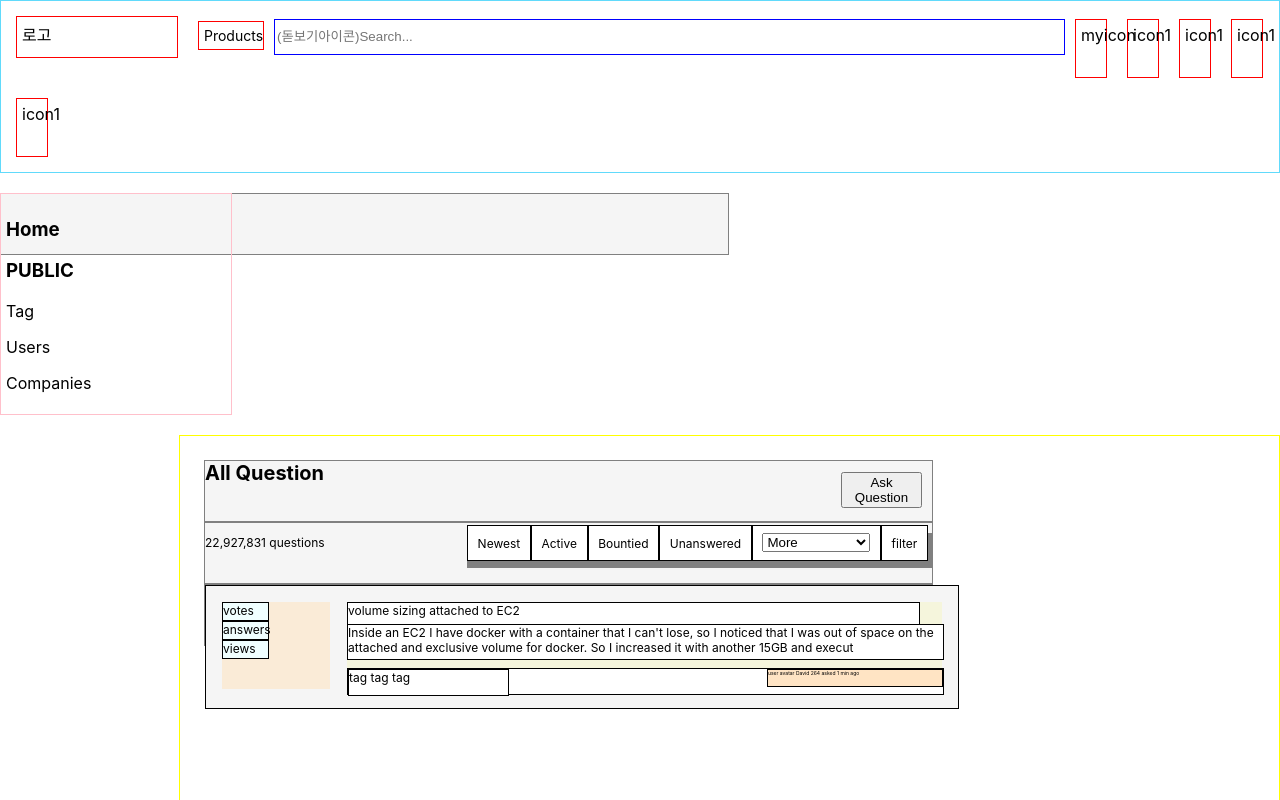
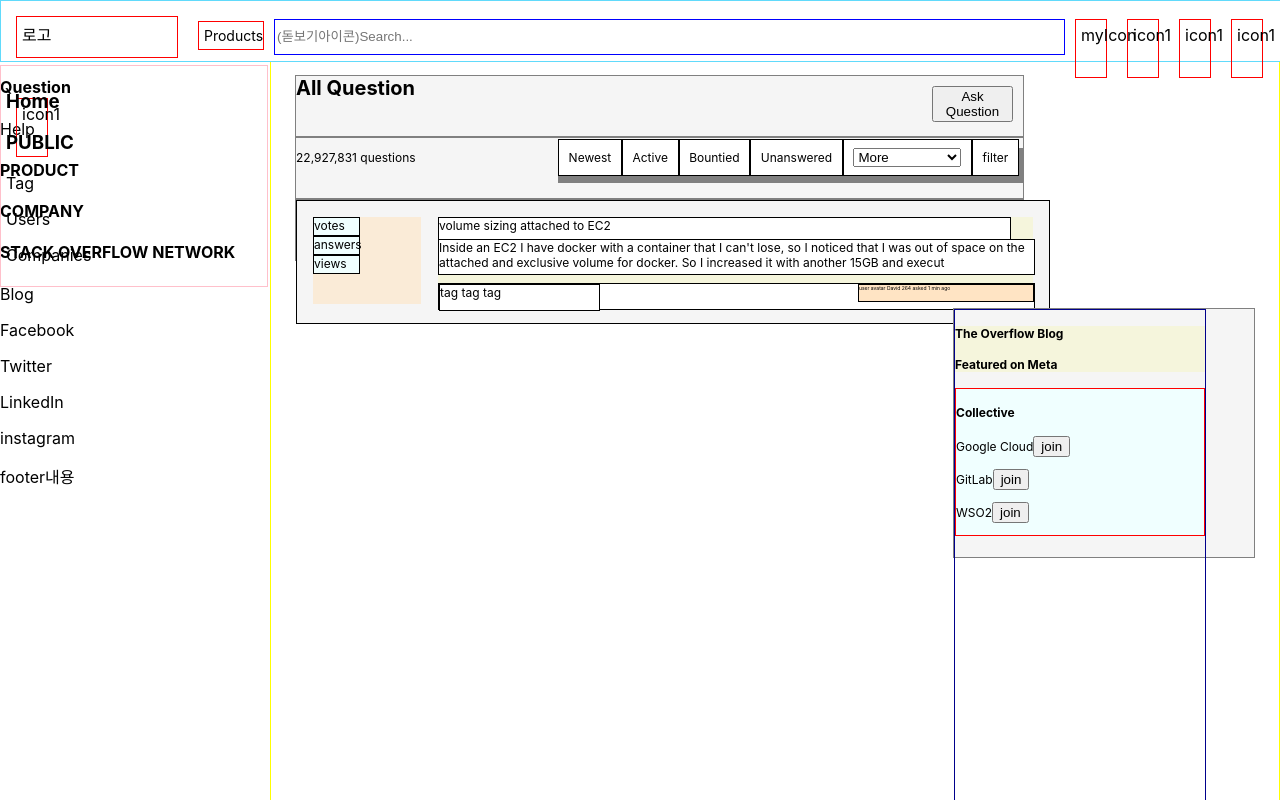
Before and after one commit to starbuckschair/stackoverflowclone, a React (Create React App) app: page / in a window 1280 px wide. Shown: the top 800 px of the page. Built offline with nearby package versions, Linux system fonts and the light colour scheme.

Commit message:
"component paging"

```diff
--- a/package.json
+++ b/package.json
@@ -11,6 +11,7 @@
     "@testing-library/user-event": "^13.5.0",
     "react": "^18.2.0",
     "react-dom": "^18.2.0",
+    "react-router-dom": "^6.3.0",
     "react-scripts": "5.0.1",
     "web-vitals": "^2.1.4"
   },
--- a/src/App.css
+++ b/src/App.css
@@ -1,12 +1,16 @@
-/* div {
-  border: 1px solid #ccc;
-} */
+#wrapper {
+  width: 100%;
+  margin: 0 auto;
+}
 
 header {
+  width: 100%;
+  height: 50px;
   padding: 5px;
   margin-bottom: 20px;
   border: 1px solid #61dafb;
-  justify-content: center;
+  position: fixed;
+  background-color: white;
 }
 
 header div {
@@ -43,20 +47,32 @@ header div {
 }
 
 aside {
-  width: 220px;
+  width: 20%;
   padding: 5px;
   float: left;
+  margin-top: 65px;
   margin-bottom: 20px;
   border: 1px solid pink;
+  position: fixed;
+
 }
 
 article {
-  width: 1051px;
+  width: 75%;
   height: 2275px;
   padding: 24px;
   float: right;
+  margin-top: 50px;
   margin-bottom: 20px;
   border: 1px solid yellow;
+}
+
+.mainBar {
+  float: left;
+}
+
+.rightBar {
+  float: right;
 }
 
 section {
@@ -125,6 +141,12 @@ section .headline {
   display: flex;
   justify-content: space-around;
 } */
+
+.rightSide {
+  width: 300px;
+  height: 248px;
+  float: right;
+}
 
 .rightCo {
   border: 1px solid darkblue;
@@ -212,49 +234,13 @@ section .rightBox {
   font-size: 5px;
 }
 footer {
+  width: 80%;
+
   clear: both;
+  height: 120px;
   padding: 20px;
+  background-color: aquamarine;
   border: 1px solid blue;
-
-  display: flex;
-  justify-content: space-around;
+  /* display: flex;
+  justify-content: space-around; */
 }
-
-.App {
-  text-align: center;
-}
-
-.App-logo {
-  height: 40vmin;
-  pointer-events: none;
-}
-
-@media (prefers-reduced-motion: no-preference) {
-  .App-logo {
-    animation: App-logo-spin infinite 20s linear;
-  }
-}
-
-.App-header {
-  background-color: #282c34;
-  min-height: 100vh;
-  display: flex;
-  flex-direction: column;
-  align-items: center;
-  justify-content: center;
-  font-size: calc(10px + 2vmin);
-  color: white;
-}
-
-.App-link {
-  color: #61dafb;
-}
-
-@keyframes App-logo-spin {
-  from {
-    transform: rotate(0deg);
-  }
-  to {
-    transform: rotate(360deg);
-  }
-}
--- a/src/App.js
+++ b/src/App.js
@@ -1,137 +1,24 @@
 import "./App.css";
 // import { FontAwesomeIcon } from '@fortawesome/react-fontawesome'
 // import { faEarthAmericas } from '@fortawesome/fontawesome-svg-core';
+import { Routes, Route, Link } from 'react-router-dom'
+import Header from "./pages/Header";
+import Aside from "./pages/Aside"
+import Article from "./pages/Article";
+import Footer from "./pages/Footer";
 
 function App() {
   return (
+
     <>
-      <header>
-        <div className="logo">로고</div>
-        <div className="product">Products</div>
-        <input
-          type="text"
-          className="headerInput"
-          placeholder="(돋보기아이콘)Search..."
-        ></input>
-        <div className="headerIcon">myicon</div>
-        <div className="headerIcon">icon1</div>
-        <div className="headerIcon">icon1</div>
-        <div className="headerIcon">icon1</div>
-        <div className="headerIcon">icon1</div>
-      </header>
-      <aside>
-        <h3>Home</h3>
-        <h3>PUBLIC</h3>
-        {/* <h3><FontAwesomeIcon icon={faEarthAmericas} />Question</h3> */}        <p> Tag</p>
-        <p> Users</p>
-        <p> Companies</p>
-      </aside>
-
-      <article>
-        <section>
-          <div className="headline">All Question</div>
-          <div className="questionButton">
-          <button>Ask Question</button>
-          </div>
-        </section>
-        <section>
-          <div className="TotalQuestions">
-            <p>22,927,831 questions</p>
-          </div>
-          <div className="filterBar">
-            <div className="filterBarButton">Newest</div>
-            <div className="filterBarButton Active">Active</div>
-            <div className="filterBarButton Bountied">Bountied</div>
-            <div className="filterBarButton Unanswered">Unanswered</div>
-            <div className="filterBarButton">
-
-  					<select id="uclass">
-  						<option value="archi">Frequent</option>
-  						<option value="mechanic">Score</option>
-  						<option value="indust">Unanswered</option>
-  						<option value="elec">전기전자공학과</option>
-  						<option value="computer" selected>More</option>
-  						<option value="chemical">Custom Filters</option>
-  					</select>
-            </div>
-            <div className="filterBarButton">filter</div>
-          </div>
-        </section>
-        <section>
-          <div className="filteredQuestion">
-            <div className="leftBox">
-              <div className="leftBoxSons">votes</div>
-              <div className="leftBoxSons">answers</div>
-              <div className="leftBoxSons">views</div>
-            </div>
-            <div className="rightBox">
-              <div className="rightBoxSons">volume sizing attached to EC2</div>
-              <div className="rightBoxSons2">Inside an EC2 I have docker with a container that I can't lose, so I noticed that I was out of space on the attached and exclusive volume for docker. So I increased it with another 15GB and execut</div>
-              <div className="rightBoxSons3">
-                <div className="tagBox">tag tag tag</div>
-                <div className="currentAskedTime">
-                user avatar David 264 asked 1 min ago
-                </div>
-              </div>
-            </div>
-          </div>
-        </section>
-      </article>
-
-      <section>
-        <article>
-          <div>
-            <div>content1</div>
-            <div>content2</div>
-          </div>
-          <div className="rightCo">
-            <div className="yellowPost">
-              <h4>The Overflow Blog</h4>
-              <h4>Featured on Meta</h4>
-            </div>
-            <div className="seeAll">
-              <h4>Collective</h4>
-              <p>
-                Google Cloud<button>join</button>
-              </p>
-
-              <p>
-                GitLab<button>join</button>
-              </p>
-
-              <p>
-                WSO2<button>join</button>
-              </p>
-            </div>
-          </div>
-        </article>
-      </section>
-      <footer>
-        <div>logo icon</div>
-        <div>
-          <p>STACK OVERFLOW</p>
-          <h4>Question</h4>
-          <p>Help</p>
-        </div>
-        <div>
-          <h4>PRODUCT</h4>
-        </div>
-        <div>
-          <h4>COMPANY</h4>
-        </div>
-        <div>
-          <h4>STACK OVERFLOW NETWORK</h4>
-        </div>
-        <div>
-          <p>Blog</p>
-          <p>Facebook</p>
-          <p>Twitter</p>
-          <p>LinkedIn</p>
-          <p>instagram</p>
-          <div>footer내용 </div>
-        </div>
-        {/* 주소입력 */}
-      </footer>
+      < Header />
+      < Aside />
+      < Article />
+      < Footer />
+      < Routes>
+       <Route path="/detail" element={ <div>상세페이지임</div> } />
+       <Route path="/about" element={ <div>어바웃페이지임</div> } />
+      </Routes>
     </>
   );
 }
--- a/src/index.js
+++ b/src/index.js
@@ -3,11 +3,14 @@ import ReactDOM from 'react-dom/client';
 import './index.css';
 import App from './App';
 import reportWebVitals from './reportWebVitals';
+import { BrowserRouter } from "react-router-dom";
 
 const root = ReactDOM.createRoot(document.getElementById('root'));
 root.render(
   <React.StrictMode>
-    <App />
+      <BrowserRouter>
+        <App />
+      </BrowserRouter>
   </React.StrictMode>
 );
 
--- /dev/null
+++ b/src/pages/Article.js
@@ -0,0 +1,83 @@
+
+function Article(){
+    return(
+        <article>
+        <div className="mainBar">
+        <section>
+          <div className="headline">All Question</div>
+          <div className="questionButton">
+          <button>Ask Question</button>
+          </div>
+        </section>
+        <section>
+          <div className="TotalQuestions">
+            <p>22,927,831 questions</p>
+          </div>
+          <div className="filterBar">
+            <div className="filterBarButton">Newest</div>
+            <div className="filterBarButton Active">Active</div>
+            <div className="filterBarButton Bountied">Bountied</div>
+            <div className="filterBarButton Unanswered">Unanswered</div>
+            <div className="filterBarButton">
+
+  					<select id="uclass">
+  						<option value="archi">Frequent</option>
+  						<option value="mechanic">Score</option>
+  						<option value="indust">Unanswered</option>
+  						<option value="elec">전기전자공학과</option>
+  						<option value="computer" selected>More</option>
+  						<option value="chemical">Custom Filters</option>
+  					</select>
+            </div>
+            <div className="filterBarButton">filter</div>
+          </div>
+        </section>
+        <section>
+          <div className="filteredQuestion">
+            <div className="leftBox">
+              <div className="leftBoxSons">votes</div>
+              <div className="leftBoxSons">answers</div>
+              <div className="leftBoxSons">views</div>
+            </div>
+            <div className="rightBox">
+              <div className="rightBoxSons">volume sizing attached to EC2</div>
+              <div className="rightBoxSons2">Inside an EC2 I have docker with a container that I can't lose, so I noticed that I was out of space on the attached and exclusive volume for docker. So I increased it with another 15GB and execut</div>
+              <div className="rightBoxSons3">
+                <div className="tagBox">tag tag tag</div>
+                <div className="currentAskedTime">
+                user avatar David 264 asked 1 min ago
+                </div>
+              </div>
+            </div>
+          </div>
+        </section>
+        </div>
+        <div className="rightBar">
+          <section className="rightSide">
+            <div className="rightCo">
+              <div className="yellowPost">
+                <h4>The Overflow Blog</h4>
+                <h4>Featured on Meta</h4>
+              </div>
+              <div className="seeAll">
+                <h4>Collective</h4>
+                <p>
+                  Google Cloud<button>join</button>
+                </p>
+
+                <p>
+                  GitLab<button>join</button>
+                </p>
+
+                <p>
+                  WSO2<button>join</button>
+                </p>
+              </div>
+            </div>
+          </section>
+        </div>
+      </article>
+    )
+}
+
+export default Article;
--- /dev/null
+++ b/src/pages/Aside.js
@@ -0,0 +1,15 @@
+
+function Aside(){
+    return(
+        <aside>
+            <h3>Home</h3>
+            <h3>PUBLIC</h3>
+            {/* <h3><FontAwesomeIcon icon={faEarthAmericas} />Question</h3> */}
+            <p> Tag</p>
+            <p> Users</p>
+            <p> Companies</p>
+        </aside>
+    )
+}
+
+export default Aside;
--- /dev/null
+++ b/src/pages/Footer.js
@@ -0,0 +1,32 @@
+
+function Footer(){
+    return(
+        <>
+        <div>logo icon</div>
+        <div>
+          <p>STACK OVERFLOW</p>
+          <h4>Question</h4>
+          <p>Help</p>
+        </div>
+        <div>
+          <h4>PRODUCT</h4>
+        </div>
+        <div>
+          <h4>COMPANY</h4>
+        </div>
+        <div>
+          <h4>STACK OVERFLOW NETWORK</h4>
+        </div>
+        <div>
+          <p>Blog</p>
+          <p>Facebook</p>
+          <p>Twitter</p>
+          <p>LinkedIn</p>
+          <p>instagram</p>
+          <div>footer내용 </div>
+        </div>
+        </>
+    )
+}
+
+export default Footer;
--- /dev/null
+++ b/src/pages/Header.js
@@ -0,0 +1,22 @@
+
+
+function Header(){
+    return(
+        <header>
+        <div className="logo">로고</div>
+        <div className="product">Products</div>
+        <input
+          type="text"
+          className="headerInput"
+          placeholder="(돋보기아이콘)Search..."
+        ></input>
+        <div className="headerIcon">myIcon</div>
+        <div className="headerIcon">icon1</div>
+        <div className="headerIcon">icon1</div>
+        <div className="headerIcon">icon1</div>
+        <div className="headerIcon">icon1</div>
+      </header>
+    )
+}
+
+export default Header;
```
Also changed, not shown: 1 other file (tests, documents, lock files or other folders).
